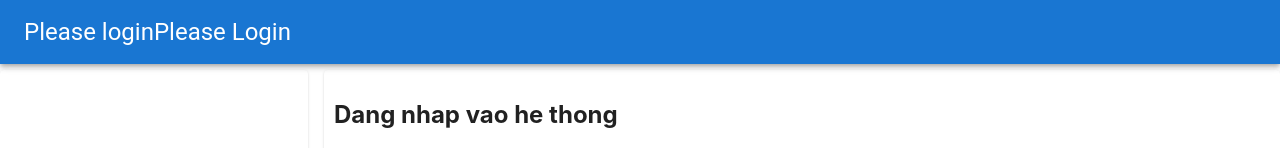
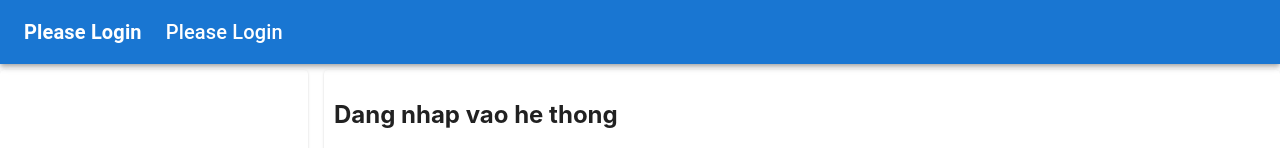
Before and after one commit to mindu2kk/LTW3, a React (Create React App) app: page /login-register in a window 1280 px wide. Shown: the top 148 px of the page. Built offline with nearby package versions, Linux system fonts and the light colour scheme.

Commit message:
Improve TopBar UI: spacing, red logout button

```diff
--- a/src/components/TopBar/index.jsx
+++ b/src/components/TopBar/index.jsx
@@ -68,19 +68,35 @@ function TopBar({ currentUser, changeUser }) {
   };
   return (
     <AppBar className="topbar-appBar" position="absolute">
-      <Toolbar>
-        <Typography variant="h5">
-          {currentUser ? `Hi ${currentUser.first_name}` : "Please login"}
+      <Toolbar sx={{ display: "flex", alignItems: "center", gap: 3 }}>
+
+        {/* Lời chào / trạng thái đăng nhập — bên trái */}
+        <Typography variant="h6" sx={{ fontWeight: "bold", whiteSpace: "nowrap" }}>
+          {currentUser ? `Hi, ${currentUser.first_name}` : "Please Login"}
         </Typography>
-        <Typography variant="h5" color="inherit">
+
+        {/* Đường kẻ dọc ngăn cách */}
+        {currentUser && (
+          <Typography variant="h6" sx={{ opacity: 0.4 }}>|</Typography>
+        )}
+
+        {/* Context — tên user đang xem hoặc "Photo of..." — chiếm phần còn lại */}
+        <Typography variant="h6" sx={{ flexGrow: 1 }}>
           {contextText}
         </Typography>
 
+        {/* Nút Logout — bên phải, màu đỏ để nổi bật */}
         {currentUser && (
-          <Button onClick={handleLogout} variant="outlined">
+          <Button
+            onClick={handleLogout}
+            variant="contained"
+            color="error"
+            sx={{ whiteSpace: "nowrap" }}
+          >
             Logout
           </Button>
         )}
+
       </Toolbar>
     </AppBar>
   );
--- a/src/components/TopBar/styles.css
+++ b/src/components/TopBar/styles.css
@@ -1,4 +1,4 @@
 .topbar-appBar {
-  height: 60;
-  justify-content: "center";
+  height: 64px;
+  justify-content: center;
 }
```
